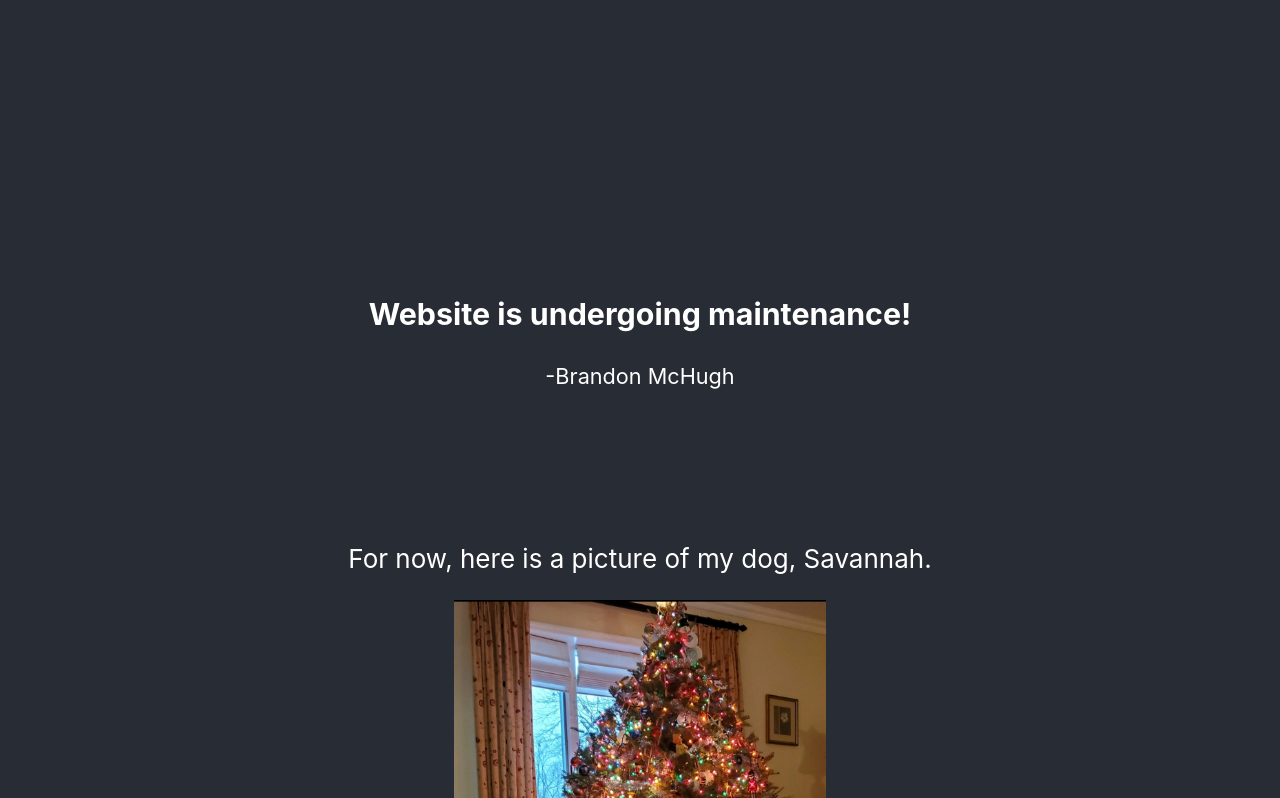
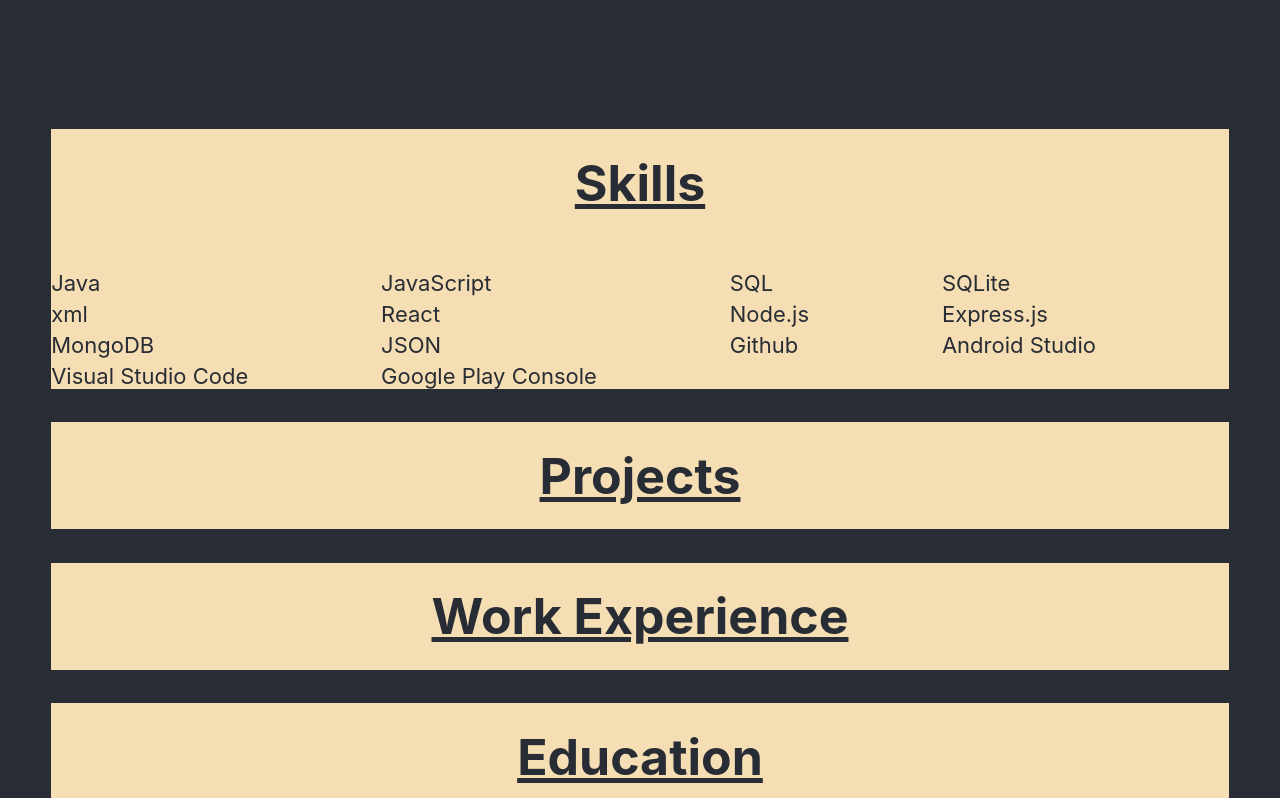
Before and after one commit to brandmch/brandon-mchugh.com, a React (Create React App) app: page / in a window 1280 px wide. Shown: the part 802-1600 px from the top of the page. Built offline with nearby package versions, Linux system fonts and the light colour scheme.

Commit message:
Reverted for editing

```diff
--- a/src/Components/About_Me/about_me.js
+++ b/src/Components/About_Me/about_me.js
@@ -23,13 +23,12 @@
                 </div>
             </header>
 
-            <MaintenanceAlert />
-            {/* <div className='section'>
+            <div className='section'>
                 <Skills />
                 <Projects />
                 <Work_Experience />
                 <Education />
-            </div> */}
+            </div>
 
             <div className="text-align">
                 <div className="footer">
```
